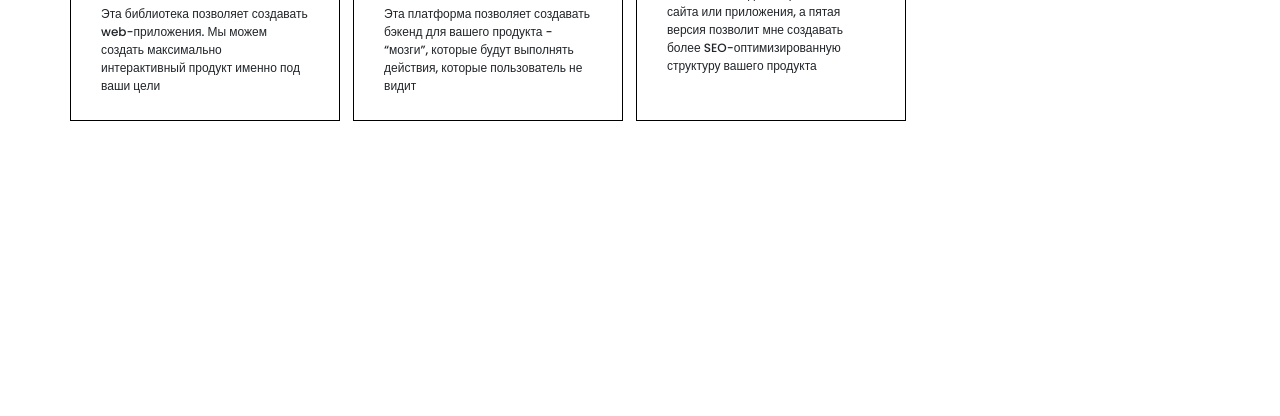
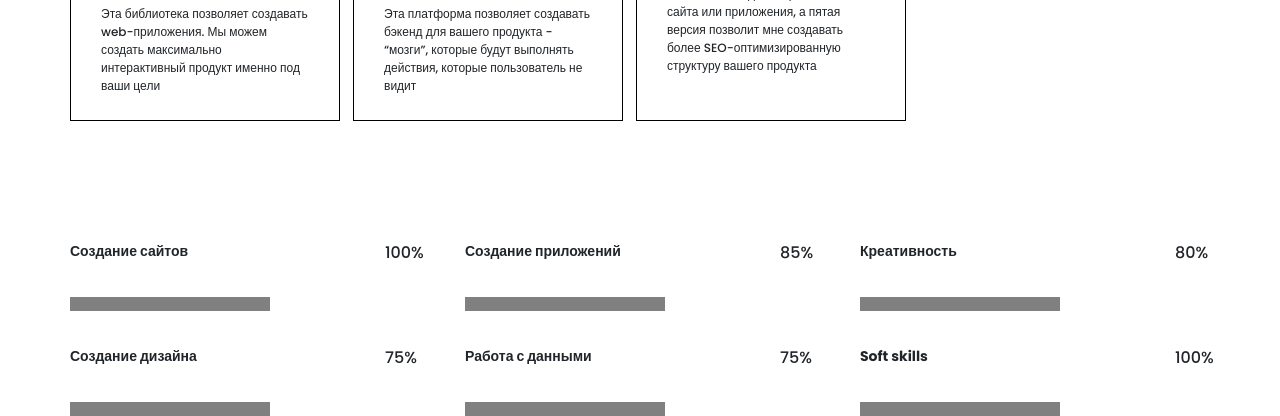
Before and after one commit to alexHorov/Portfolio, a website: page src/index.html in a window 1280 px wide. Shown: the part 2934-3350 px from the top of the page. Before the commit the page ends 3055 px from the top, so only its background shows below. Drawn offline with nearby package versions, Linux system fonts and the light colour scheme; files that its build step writes are made by us from their sources; files whose address does not match are found by name.

Commit message:
skill-rating css

```diff
--- a/src/index.html
+++ b/src/index.html
@@ -398,6 +398,58 @@
                     </div>
                 </div>
             </div>
+            <div class="skills__rating">
+                <div class="skills__rating-item">
+                    <div class="title title_fz14 skills__rating-title">Создание сайтов</div>
+                    <div class="skills__rating-counter">100%</div>
+                    <div class="skills__rating-line">
+                        <span style="width: 100%"></span>
+                    </div>
+
+                </div>
+                <div class="skills__rating-item">
+                    <div class="title title_fz14 skills__rating-title">Создание приложений</div>
+                    <div class="skills__rating-counter">85%</div>
+                    <div class="skills__rating-line">
+                        <span style="width: 85%"></span>
+                    </div>
+
+                </div>
+                <div class="skills__rating-item">
+                    <div class="title title_fz14 skills__rating-title">Креативность</div>
+                    <div class="skills__rating-counter">80%</div>
+                    <div class="skills__rating-line">
+                        <span style="width: 80%"></span>
+                    </div>
+
+                </div>
+                <div class="skills__rating-item">
+                    <div class="title title_fz14 skills__rating-title">Создание дизайна</div>
+                    <div class="skills__rating-counter">75%</div>
+                    <div class="skills__rating-line">
+                        <span style="width: 75%"></span>
+                    </div>
+
+                </div>
+                <div class="skills__rating-item">
+                    <div class="title title_fz14 skills__rating-title">Работа с данными</div>
+                    <div class="skills__rating-counter">75%</div>
+                    <div class="skills__rating-line">
+                        <span style="width: 75%"></span>
+                    </div>
+
+                </div>
+                <div class="skills__rating-item">
+                    <div class="title title_fz14 skills__rating-title">Soft skills</div>
+                    <div class="skills__rating-counter">100%</div>
+                    <div class="skills__rating-line">
+                        <span style="width: 100%"></span>
+                    </div>
+
+                </div>
+
+
+            </div>
         </div>
 
     </section>
--- a/src/sass/blocks/_skills.scss
+++ b/src/sass/blocks/_skills.scss
@@ -34,4 +34,26 @@
             line-height: 18px;
         }
     }
+    &__rating {
+        display: grid;
+        grid-template-columns: 350px 350px 350px;
+        grid-template-rows: 70px 70px;
+        row-gap: 35px;
+        column-gap: 45px;
+        padding-top: 120px;
+        &-item {
+            display: grid;
+            grid-template: 21px 14px/200px 35px;
+            justify-content: space-between;
+            align-content: space-between;
+        }
+        &-line {
+            grid-column-start: 1;
+            grid-column-end: 2;
+            background: grey;
+            span {
+                background: $main-color;
+            }
+        }
+    }
 }
```
Also changed, not shown: dist/css/style.min.css, dist/index.html.
